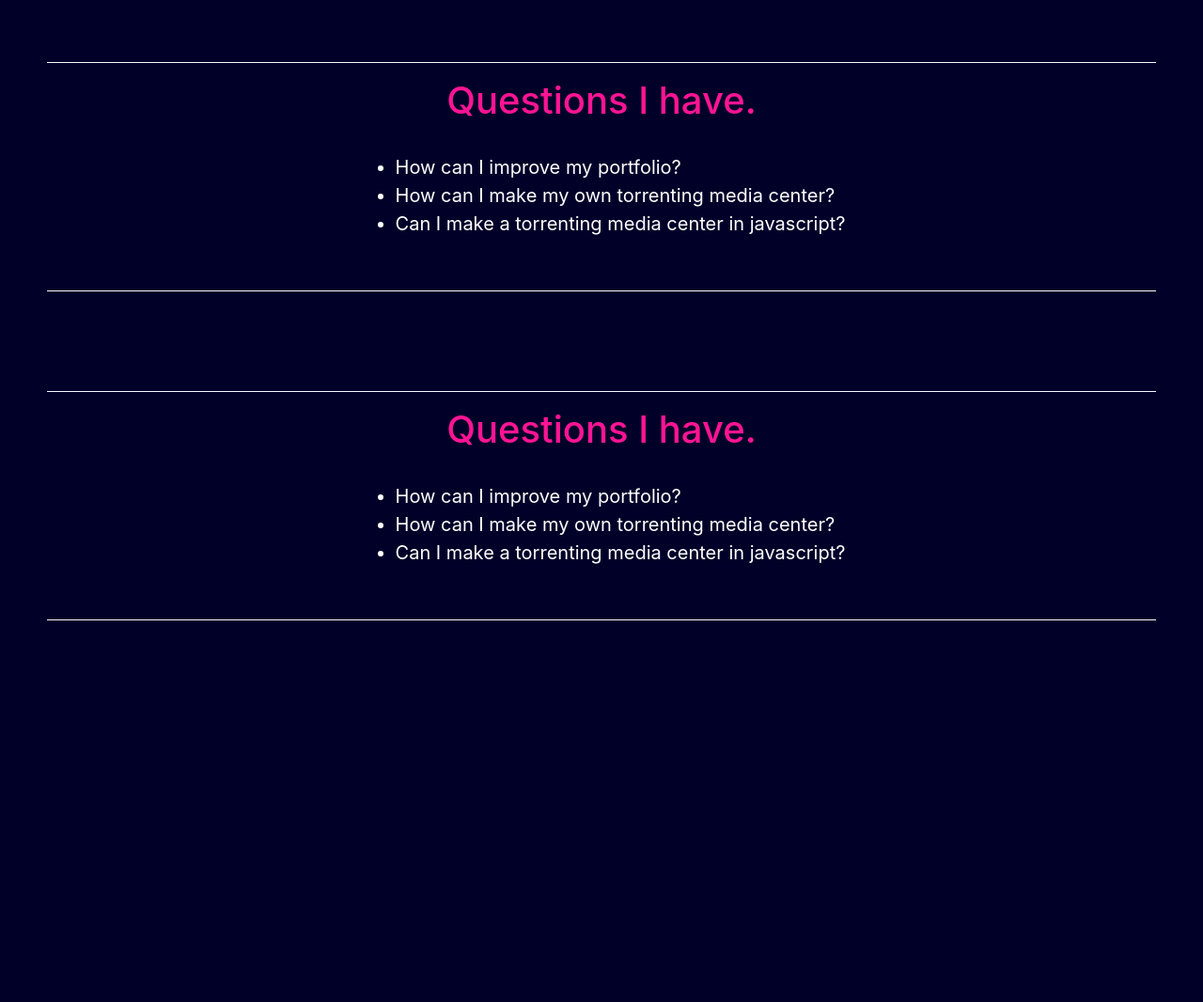
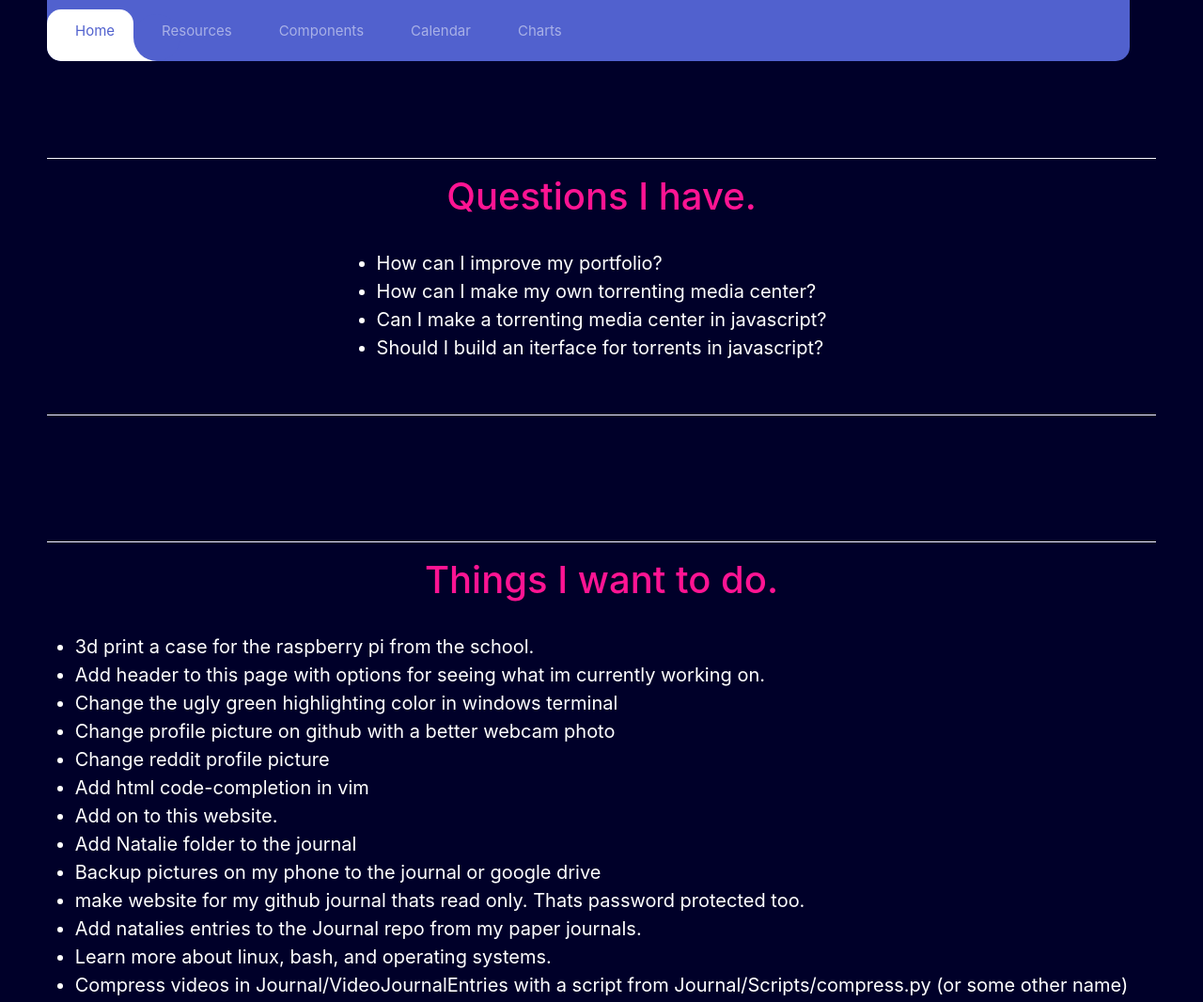
Before and after one commit to buhfur/todolist, a plain HTML site: page index.html in a window 1280 px wide. Shown: the top 1066 px of the page at 94% size. Before the commit the page ends 800 px from the top, so only its background shows below. Drawn offline with nearby package versions, Linux system fonts and the light colour scheme.

Commit message:
index changes

```diff
--- a/index.html
+++ b/index.html
@@ -1,11 +1,36 @@
 <html> <head>
-  <title>Express</title>
+  <meta charset="UTF-8">
+  <title>The ADDlist</title>
   <link rel="stylesheet" href="style.css">
+  <link rel="stylesheet" href="navbar.css">
   <link rel="stylesheet" href="https://stackpath.bootstrapcdn.com/bootstrap/4.3.1/css/bootstrap.min.css" integrity="sha384-ggOyR0iXCbMQv3Xipma34MD+dH/1fQ784/j6cY/iJTQUOhcWr7x9JvoRxT2MZw1T" crossorigin="anonymous">
+        <script src="https://ajax.googleapis.com/ajax/libs/jquery/3.2.1/jquery.min.js"></script>
 </head>
 
 <body>
-	<center>
+	<div id="navbar-animmenu">
+		<ul class="show-dropdown main-navbar">
+		    <div class="hori-selector"><div class="left"></div><div class="right"></div></div>
+		    <li class='active'>
+			<a href="javascript:void(0);"><i class="fas fa-tachometer-alt"></i>Home</a>
+		    </li>
+		    <li>
+			<a href="javascript:void(0);"><i class="far fa-address-book"></i>Resources</a>
+		    </li>
+		    <li>
+			<a href="javascript:void(0);"><i class="far fa-clone"></i>Components</a>
+		    </li>
+		    <li>
+			<a href="javascript:void(0);"><i class="far fa-calendar-alt"></i>Calendar</a>
+		    </li>
+		    <li>
+			<a href="javascript:void(0);"><i class="far fa-chart-bar"></i>Charts</a>
+		    </li>
+
+
+		</ul>
+	    </div>
+	<center class='home'>
 	<div id="list">
 		<hr >
 		<h1 style="color: #ff1493">Questions I have.</h1>
@@ -14,6 +39,7 @@
 				<li> How can I improve my portfolio? </li>
 				<li> How can I make my own torrenting media center? </li>
 				<li> Can I make a torrenting media center in javascript? </li>
+				<li> Should I build an iterface for torrents in javascript? </li>
 			</ul>
 		<br>
 		<hr >
@@ -22,15 +48,34 @@
 
 	</center>
 
-	<center>
+
+	<center class='home'>
 		<div id="list">
 			<hr >
-		<h1 style="color: #ff1493">Questions I have.</h1>
+			<h1 style="color: #ff1493">Things I want to do.</h1>
 			<br>
 				<ul style="color: white">
-				<li> How can I improve my portfolio? </li>
-				<li> How can I make my own torrenting media center? </li>
-				<li> Can I make a torrenting media center in javascript? </li>
+					<li> 3d print a case for the raspberry pi from the school.</li>
+					<li> Add header to this page with options for seeing what im currently working on. </li>
+					<li>Change the ugly green highlighting color in windows terminal</li>
+					<li> Change profile picture on github with a better webcam photo</li>
+					<li> Change reddit profile picture</li>
+					<li> Add html code-completion in vim</li>
+					<li> Add on to this website.</li>
+					<li> Add Natalie folder to the journal</li>
+					<li> Backup pictures on my phone to the journal or google drive</li>
+					<li> make website for my github journal thats read only. Thats password protected too.</li>
+					<li> Add natalies entries to the Journal repo from my paper journals.</li>
+					<li> Learn more about linux, bash, and operating systems.</li>
+					<li> Compress videos in Journal/VideoJournalEntries with a script from Journal/Scripts/compress.py (or some other name)</li>
+
+					<li> Get micro sd card, and usbC cable for raspberry pi.</li>
+					<li> 3d print a case for the raspberry pi from the school.</li>
+					<li> Add header to this page with options for seeing what im currently working on. </li>
+					<li>Change the ugly green highlighting color in windows terminal</li>
+
+
+
 				</ul>
 			<br>
 			<hr >
@@ -38,6 +83,24 @@
 		</div>
 
 	</center>
+	<center class ='resources'>
+
+		<div id="list">
+			<hr >
+			<h1 style="color: #ff1493">Cool Resources I find.</h1>
+			<br>
+				<ul style="color: white">
+					<h2> Cheap domain name website.</h2>
+						<a href='https://www.namecheap.com/domains/registration/gtld/com/?sscid=b1k5_zmkfl&utm_source=SAS&utm_medium=Affiliate&utm_campaign=2778801&affnetwork=sas'>
+
+				</ul>
+			<br>
+			<hr >
+
+		</div>
+	</center>
+	<script src='main.js'></script>
 </body>
 
+
 </html>
--- /dev/null
+++ b/main.js
@@ -0,0 +1,24 @@
+// ---------horizontal-navbar-menu-----------
+var tabsNewAnim = $('#navbar-animmenu');
+var selectorNewAnim = $('#navbar-animmenu').find('li').length;
+//var selectorNewAnim = $(".tabs").find(".selector");
+var activeItemNewAnim = tabsNewAnim.find('.active');
+var activeWidthNewAnimWidth = activeItemNewAnim.innerWidth();
+var itemPosNewAnimLeft = activeItemNewAnim.position();
+$(".hori-selector").css({
+	"left":itemPosNewAnimLeft.left + "px",
+	"width": activeWidthNewAnimWidth + "px"
+});
+$("#navbar-animmenu").on("click","li",function(e){
+	$('#navbar-animmenu ul li').removeClass("active");
+	$(this).addClass('active');
+	var activeWidthNewAnimWidth = $(this).innerWidth();
+	var itemPosNewAnimLeft = $(this).position();
+	$(".hori-selector").css({
+		"left":itemPosNewAnimLeft.left + "px",
+		"width": activeWidthNewAnimWidth + "px"
+	});
+	$("."+($(this).text().show()))
+});
+
+//--------------------- resources.js ---------------------
--- /dev/null
+++ b/navbar.css
@@ -0,0 +1,117 @@
+@import url('https://fonts.googleapis.com/css?family=Roboto');
+
+body{
+	font-family: 'Roboto', sans-serif;
+}
+* {
+	margin: 0;
+	padding: 0;
+}
+i {
+	margin-right: 10px;
+}/* ---------horizontal-navbar-menu-----------*/
+#navbar-animmenu {
+	background: #5161ce;
+	overflow: hidden;
+	top: 0px;
+	position: fixed;
+	padding: 10px 0px;
+  	width: 90%;
+	border-bottom-left-radius: 15px;
+	border-bottom-right-radius: 15px;
+
+}
+#navbar-animmenu ul{
+	padding: 0px;
+	margin: 0px;
+
+}
+
+#navbar-animmenu ul li a i{
+	margin-right: 10px;
+}
+
+#navbar-animmenu li {
+	list-style-type: none;
+	float: left;
+}
+
+#navbar-animmenu ul li a{
+	color: rgba(255,255,255,0.5);
+    text-decoration: none;
+    font-size: 15px;
+    line-height: 45px;
+    display: block;
+    padding: 0px 20px;
+    transition-duration:0.6s;
+	transition-timing-function: cubic-bezier(0.68, -0.55, 0.265, 1.55);
+    position: relative;
+}
+
+#navbar-animmenu>ul>li.active>a{
+	color: #5161ce;
+	background-color: transparent;
+	transition: all 0.7s;
+}
+
+
+#navbar-animmenu a:not(:only-child):after {
+	content: "\f105";
+	position: absolute;
+	right: 20px;
+	top: 10%;
+	font-size: 14px;
+	font-family: "Font Awesome 5 Free";
+	display: inline-block;
+	padding-right: 3px;
+	vertical-align: middle;
+	font-weight: 900;
+	transition: 0.5s;
+}
+
+#navbar-animmenu .active>a:not(:only-child):after {
+	transform: rotate(90deg);
+}
+.hori-selector{
+	display:inline-block;
+	position:absolute;
+	height: 100%;
+	top: 10px;
+	left: 0px;
+	transition-duration:0.6s;
+	transition-timing-function: cubic-bezier(0.68, -0.55, 0.265, 1.55);
+	background-color: #fff;
+	border-top-left-radius: 15px;
+	border-top-right-radius: 15px;
+}
+.hori-selector .right,
+.hori-selector .left{
+	position: absolute;
+	width: 25px;
+	height: 25px;
+	background-color: #fff;
+	bottom: 10px;
+}
+.hori-selector .right{
+	right: -25px;
+}
+.hori-selector .left{
+	left: -25px;
+}
+.hori-selector .right:before,
+.hori-selector .left:before{
+	content: '';
+    position: absolute;
+    width: 50px;
+    height: 50px;
+    border-radius: 50%;
+    background-color: #5161ce;
+}
+.hori-selector .right:before{
+	bottom: 0;
+    right: -25px;
+}
+.hori-selector .left:before{
+	bottom: 0;
+    left: -25px;
+}
--- a/style.css
+++ b/style.css
@@ -29,3 +29,7 @@ ul{
 li{
 	font-size:20px;
 }
+
+#list{
+	margin-top: 10%;
+}
```
Lines whose indentation alone changed are shown as unchanged.
